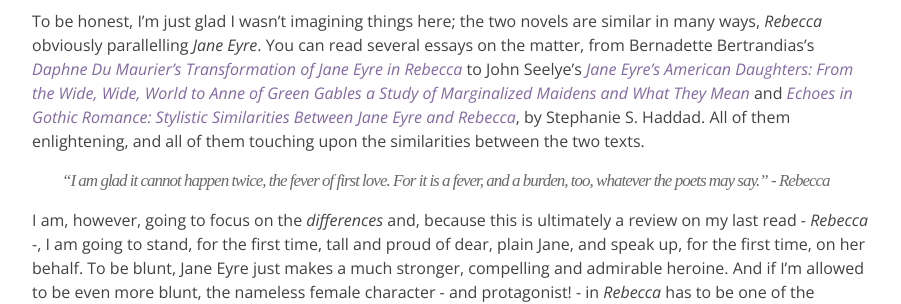
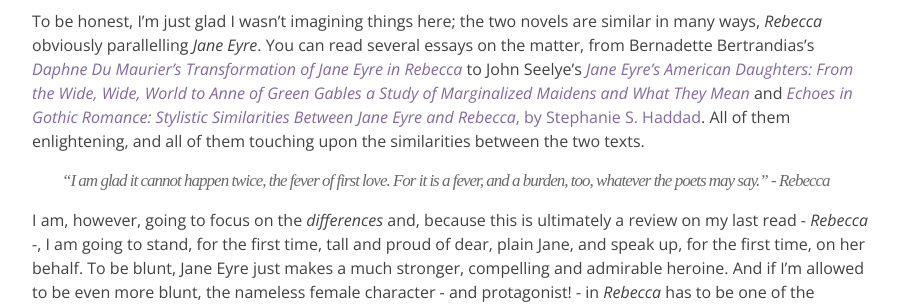
Before and after one commit to irenealgi/readbelow, a Jekyll site: the page built from _posts/2016-03-03-rebecca-vs-jane-eyre.md, in a window 1280 px wide and 900 px high, scrolled down 1001 px. Shown: the part 154-458 px from the top of the window, without its empty margins (188-1089 px from the left). Built offline with Jekyll 4.4.1, drawn with Linux system fonts in a browser that asks for light colours.

```diff
--- a/_posts/2016-03-03-rebecca-vs-jane-eyre.md
+++ b/_posts/2016-03-03-rebecca-vs-jane-eyre.md
@@ -13,7 +13,7 @@ Reading _Rebecca_,by Daphne du Maurier, however, was my choice. And of course, I
 
 >"The young heroine is like Jane Eyre in being an orphan, humble, shy and diffident, and her occupation, as companion to a rich lady, is similar in status to that of a Victorian governess. Max De Winter is like Rochester in being rich and independent, the owner of a country house, and in having an unhappy secret which makes him moody and inward looking. The two secrets are similar (first wives who were brilliant but immoral), and both have attempted to rid themselves of their wives by illegal means. In both cases, the country house becomes oppressive to its owner because of its association with the mad, bad wife. In spite of being haunted and oppressed, however, by the houses which contain evidence of disastrous first marriages, both Rochester and Max De Winter try to establish new, young wives in the same houses and under the same domestic rules” (Stoneman 99)
 
-To be honest, I’m just glad I wasn’t imagining things here; the two novels are similar in many ways, _Rebecca_ obviously parallelling _Jane Eyre_. You can read several essays on the matter, from Bernadette Bertrandias’s <a href="https://lisa.revues.org/1774" target="_blank">_Daphne Du Maurier’s Transformation of Jane Eyre in Rebecca_</a> to John Seelye’s <a href="https://books.google.co.uk/books/about/Jane_Eyre_s_American_Daughters.html?id=boAXCRK9sFEC" target="_blank">_Jane Eyre's American Daughters: From the Wide, Wide, World to Anne of Green Gables a Study of Marginalized Maidens and What They Mean_</a> and <a href="http://www.studentpulse.com/articles/714/echoes-in-gothic-romance-stylistic-similarities-between-jane-eyre-and-rebecca" target="_blank">_Echoes in Gothic Romance: Stylistic Similarities Between Jane Eyre and Rebecca_</a>, by Stephanie S. Haddad. All of them enlightening, and all of them touching upon the similarities between the two texts.
+To be honest, I’m just glad I wasn’t imagining things here; the two novels are similar in many ways, _Rebecca_ obviously parallelling _Jane Eyre_. You can read several essays on the matter, from Bernadette Bertrandias’s <a href="https://lisa.revues.org/1774" target="_blank">_Daphne Du Maurier’s Transformation of Jane Eyre in Rebecca_</a> to John Seelye’s <a href="https://books.google.co.uk/books/about/Jane_Eyre_s_American_Daughters.html?id=boAXCRK9sFEC" target="_blank">_Jane Eyre's American Daughters: From the Wide, Wide, World to Anne of Green Gables a Study of Marginalized Maidens and What They Mean_</a> and <a href="http://www.studentpulse.com/articles/714/echoes-in-gothic-romance-stylistic-similarities-between-jane-eyre-and-rebecca" target="_blank">_Echoes in Gothic Romance: Stylistic Similarities Between Jane Eyre and Rebecca_, by Stephanie S. Haddad</a>. All of them enlightening, and all of them touching upon the similarities between the two texts.
 
 >“I am glad it cannot happen twice, the fever of first love. For it is a fever, and a burden, too, whatever the poets may say.” - _Rebecca_
 
```
